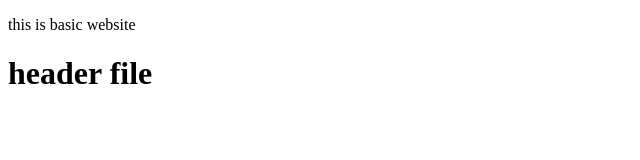
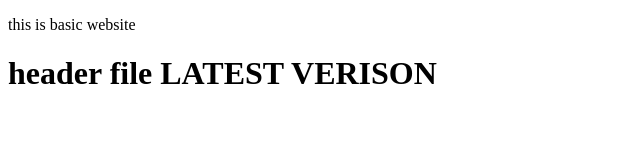
Before and after one commit to Harsh-duhan/duhan-code, a plain HTML site: page index.html in a window 1280 px wide. Shown: the whole page, without its empty margins (0-640 px from the left). Drawn offline with Linux system fonts and the light colour scheme.

Commit message:
latest version

```diff
--- a/index.html
+++ b/index.html
@@ -11,6 +11,7 @@
     </p>
     <h1>
         header  file
+        LATEST VERISON
 
     </h1>
 </body>
```
